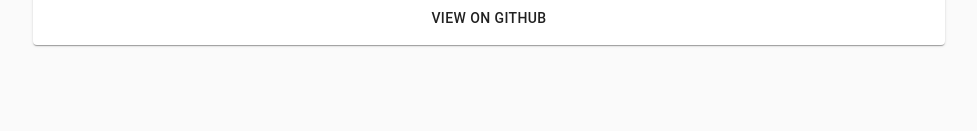
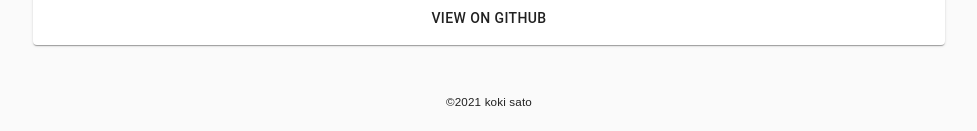
Before and after one commit to kou-pg-0131/homepage, a Next.js app: page / in a window 1280 px wide. Shown: the part 3015-3146 px from the top of the page, without its empty margins (151-1128 px from the left). Before the commit the page ends 3085 px from the top, so only its background shows below. Built offline with nearby package versions, Linux system fonts and the light colour scheme.

Commit message:
Footer を追加

```diff
--- /dev/null
+++ b/src/layout/footer/index.module.scss
@@ -0,0 +1,7 @@
+.footer {
+  align-items: center;
+  display: flex;
+  justify-content: center;
+  padding: 24px;
+  flex-direction: column;
+}
--- /dev/null
+++ b/src/layout/footer/index.tsx
@@ -0,0 +1,12 @@
+import React from 'react';
+import styles from './index.module.scss';
+
+export const Footer: React.FC = () => {
+  return (
+    <footer className={styles.footer}>
+      <small>
+        &copy;2021 koki sato
+      </small>
+    </footer>
+  );
+};
--- a/src/layout/index.tsx
+++ b/src/layout/index.tsx
@@ -1,5 +1,6 @@
 import React from 'react';
 import Head from 'next/head';
+import { Footer } from './footer';
 
 type Props = {
   children: React.ReactNode;
@@ -11,9 +12,10 @@ export const Layout: React.FC<Props> = (props: Props) => {
       <Head>
         <title>Koki Sato</title>
       </Head>
-      <div>
+      <main>
         {props.children}
-      </div>
+      </main>
+      <Footer/>
     </React.Fragment>
   );
 };
```
